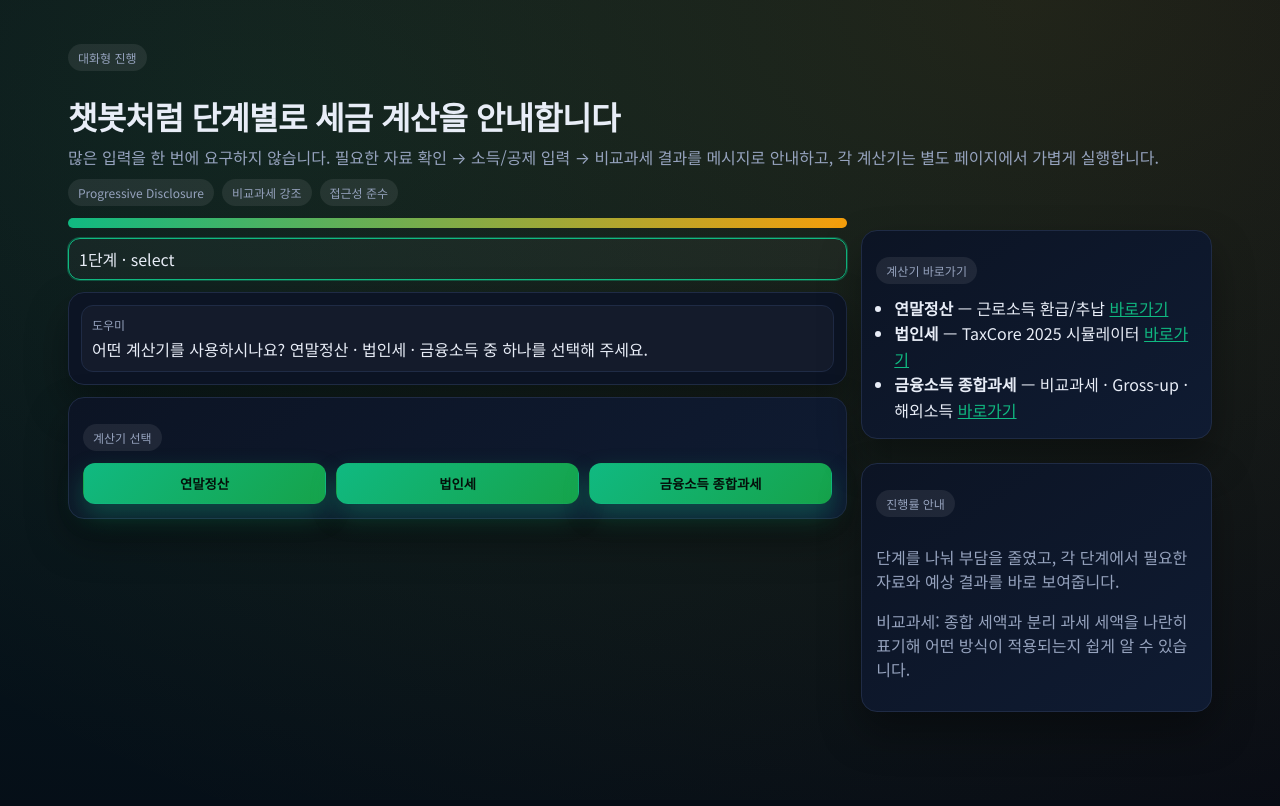
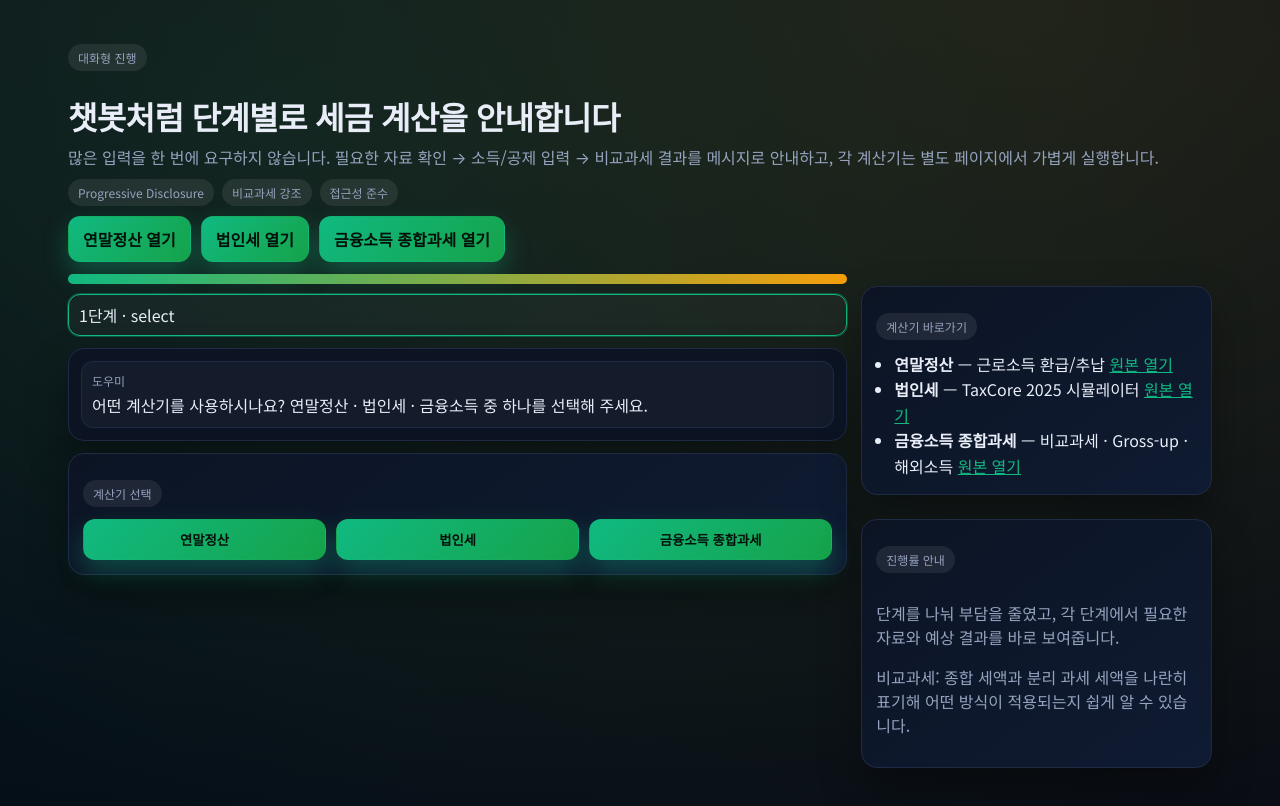
Before and after one commit to wonhyungLee/tax3, a React (Vite) app in the folder tax-unified-platform/: page / in a window 1280 px wide. Shown: the top 806 px of the page. Built offline with nearby package versions, Linux system fonts and the light colour scheme.

Commit message:
Fix copy-static for Cloudflare build

```diff
--- a/tax-unified-platform/index.html
+++ b/tax-unified-platform/index.html
@@ -9,18 +9,8 @@
     <link rel="preconnect" href="https://fonts.gstatic.com" crossorigin>
     <link href="https://fonts.googleapis.com/css2?family=Space+Grotesk:wght@500;600;700&family=Noto+Sans+KR:wght@400;500;600;700&display=swap" rel="stylesheet">
   </head>
-  <body data-theme="light">
-    <div id="root">
-      <main style="max-width: 960px; margin: 40px auto; padding: 0 18px; color: #e5e7eb; font-family: 'Noto Sans KR', 'Space Grotesk', system-ui;">
-        <h1 style="margin: 0 0 12px;">Tax Unified</h1>
-        <p style="margin: 0 0 16px; color: #94a3b8;">스크립트 로딩에 문제가 있으면 아래 버튼으로 계산기를 바로 여세요.</p>
-        <div style="display: grid; grid-template-columns: repeat(auto-fit, minmax(200px, 1fr)); gap: 10px;">
-          <a href="/yearend/index.html" style="padding: 12px; border-radius: 12px; border: 1px solid #1f2b45; background: rgba(255,255,255,0.04); text-decoration: none; color: inherit;">연말정산</a>
-          <a href="/corporate/index.html" style="padding: 12px; border-radius: 12px; border: 1px solid #1f2b45; background: rgba(255,255,255,0.04); text-decoration: none; color: inherit;">법인세</a>
-          <a href="/financial/index.html" style="padding: 12px; border-radius: 12px; border: 1px solid #1f2b45; background: rgba(255,255,255,0.04); text-decoration: none; color: inherit;">금융소득 종합과세</a>
-        </div>
-      </main>
-    </div>
+  <body>
+    <div id="root"></div>
     <script type="module" src="/src/main.jsx"></script>
   </body>
 </html>
--- a/tax-unified-platform/package.json
+++ b/tax-unified-platform/package.json
@@ -6,7 +6,7 @@
     "dev": "vite",
     "build": "vite build && npm run copy-static",
     "preview": "vite preview",
-    "copy-static": "copyfiles -u 1 \"yearend/**\" \"corporate/**\" \"financial/**\" \"board/**\" share.html dist",
+    "copy-static": "copyfiles -u 1 \"yearend/**\" \"corporate/**\" \"financial/**\" \"board/**\" dist && copyfiles \"share.html\" dist",
     "test:e2e": "BASE_URL=${BASE_URL:-http://localhost:4173} playwright test",
     "test": "npm run test:e2e"
   },
--- a/tax-unified-platform/src/App.jsx
+++ b/tax-unified-platform/src/App.jsx
@@ -1,10 +1,10 @@
 import { useMemo, useState } from 'react';
-import { Link, Routes, Route } from 'react-router-dom';
+import { Link, Routes, Route, useNavigate } from 'react-router-dom';
 
 const calculators = [
-  { id: 'yearend', name: '연말정산', path: '/yearend/index.html', blurb: '근로소득 환급/추납' },
-  { id: 'corporate', name: '법인세', path: '/corporate/index.html', blurb: 'TaxCore 2025 시뮬레이터' },
-  { id: 'financial', name: '금융소득 종합과세', path: '/financial/index.html', blurb: '비교과세 · Gross-up · 해외소득' },
+  { id: 'yearend', name: '연말정산', blurb: '근로소득 환급/추납', route: '/yearend', href: '/yearend/index.html' },
+  { id: 'corporate', name: '법인세', blurb: 'TaxCore 2025 시뮬레이터', route: '/corporate', href: '/corporate/index.html' },
+  { id: 'financial', name: '금융소득 종합과세', blurb: '비교과세 · Gross-up · 해외소득', route: '/financial', href: '/financial/index.html' },
 ];
 
 const docChecklist = [
@@ -27,7 +27,7 @@ const ChatBubble = ({ role, children }) => (
 function useProgress(calculator, step) {
   const steps = useMemo(() => {
     if (calculator === 'financial') {
-      return ['select', 'docs', 'financialIncome', 'otherIncome', 'grossUp', 'review'];
+      return ['select', 'docs', 'financialIncome', 'otherIncome', 'review'];
     }
     if (calculator === 'yearend' || calculator === 'corporate') {
       return ['select', 'docs', 'basic', 'review'];
@@ -57,7 +57,7 @@ const FinancialSummary = ({ data }) => {
   const comprehensiveTax = progressive(Math.max(other + Math.max(fin - threshold, 0) + grossUpAdd, 0));
   const methodA = comprehensiveTax + threshold * 0.14;
   const methodB = separateTax;
-  const chosen = methodA >= methodB ? '종합과세가 더 큼 (비교과세 적용)' : '분리과세가 더 큼 (비교과세 적용)';
+  const chosen = methodA >= methodB ? '종합과세 적용(더 큰 세액)' : '분리과세 유지';
   const note = fin > threshold ? chosen : '2천만원 이하 → 전액 분리과세';
 
   return (
@@ -80,6 +80,7 @@ function ChatWizard() {
   const [answers, setAnswers] = useState({ financialIncome: '', otherIncome: '', grossUpRate: 0.1 });
   const [step, setStep] = useState('select');
   const { steps, index, pct } = useProgress(calculator, step);
+  const navigate = useNavigate();
 
   const pushMessage = (role, text) => setMessages((prev) => [...prev, { role, text }]);
 
@@ -126,6 +127,11 @@ function ChatWizard() {
   const handleBasicNext = () => {
     pushMessage('bot', '선택한 계산기 페이지로 이동해 계속 입력하세요.');
     setStep('review');
+  };
+
+  const openCalculator = (id) => {
+    const target = calculators.find((c) => c.id === id);
+    if (target) navigate(target.route);
   };
 
   return (
@@ -220,7 +226,7 @@ function ChatWizard() {
               <p className="pill">간단 안내</p>
               <p className="muted">선택한 계산기를 열어 세부 항목을 채워 주세요. 입력 자료는 브라우저에만 저장됩니다.</p>
               <div className="actions">
-                <a className="btn primary" href={calculators.find((c) => c.id === calculator)?.path}>계산기 열기</a>
+                <button className="btn primary" onClick={() => openCalculator(calculator)}>계산기 열기</button>
               </div>
             </div>
           )}
@@ -235,9 +241,9 @@ function ChatWizard() {
               <p className="muted">아래 버튼을 눌러 선택한 계산기로 이동해 상세 입력을 완료하세요.</p>
               <div className="actions">
                 {calculators.map((c) => (
-                  <a key={c.id} className="btn ghost" href={c.path} target={calculator === c.id ? '_self' : '_blank'} rel="noreferrer">
+                  <Link key={c.id} className="btn ghost" to={c.route}>
                     {c.name} 열기
-                  </a>
+                  </Link>
                 ))}
               </div>
             </div>
@@ -251,7 +257,7 @@ function ChatWizard() {
               {calculators.map((c) => (
                 <li key={c.id}>
                   <strong>{c.name}</strong> — {c.blurb}{' '}
-                  <Link to={c.path} target="_blank" rel="noreferrer" className="link">바로가기</Link>
+                  <a href={c.href} target="_blank" rel="noreferrer" className="link">원본 열기</a>
                 </li>
               ))}
             </ul>
@@ -267,13 +273,30 @@ function ChatWizard() {
   );
 }
 
-function App() {
+const PageLayout = ({ title, children }) => (
+  <main className="shell">
+    <h1 className="page-title">{title}</h1>
+    {children}
+  </main>
+);
+
+const IframePage = ({ title, src }) => (
+  <PageLayout title={title}>
+    <div className="card">
+      <p className="muted">원본 엔진을 React 라우트에서 그대로 불러옵니다. 새 창으로 열어 전 화면에서도 사용할 수 있습니다.</p>
+      <div className="actions">
+        <a className="btn primary" href={src} target="_blank" rel="noreferrer">새 창에서 열기</a>
+      </div>
+      <div className="frame-wrap">
+        <iframe title={title} src={src} loading="lazy" />
+      </div>
+    </div>
+  </PageLayout>
+);
+
+function Home() {
   return (
-    <Routes>
-      <Route
-        path="/*"
-        element={
-          <main>
+    <div>
       <header className="hero">
         <div>
           <p className="pill">대화형 진행</p>
@@ -288,11 +311,27 @@ function App() {
             <span className="pill">접근성 준수</span>
           </div>
         </div>
+        <div className="actions">
+          {calculators.map((c) => (
+            <Link key={c.id} className="btn primary" to={c.route}>
+              {c.name} 열기
+            </Link>
+          ))}
+        </div>
       </header>
       <ChatWizard />
-          </main>
+    </div>
+  );
 }
-      />
+
+function App() {
+  return (
+    <Routes>
+      <Route path="/" element={<Home />} />
+      <Route path="/yearend" element={<IframePage title="연말정산" src="/yearend/index.html" />} />
+      <Route path="/corporate" element={<IframePage title="법인세" src="/corporate/index.html" />} />
+      <Route path="/financial" element={<IframePage title="금융소득 종합과세" src="/financial/index.html" />} />
+      <Route path="*" element={<Home />} />
     </Routes>
   );
 }
--- a/tax-unified-platform/src/index.css
+++ b/tax-unified-platform/src/index.css
@@ -22,7 +22,7 @@ body {
   min-height: 100vh;
 }
 
-a { color: inherit; }
+a { color: inherit; text-decoration: none; }
 
 .hero {
   padding: 32px 18px 12px;
@@ -148,6 +148,8 @@ a { color: inherit; }
   box-shadow: 0 12px 26px rgba(16,185,129,0.32);
 }
 
+.btn.ghost { background: rgba(255,255,255,0.04); }
+
 .btn:hover { transform: translateY(-1px); }
 .btn:active { transform: translateY(0); opacity: 0.95; }
 
@@ -191,7 +193,13 @@ label.floating input:not(:placeholder-shown) + span {
   font-size: 11px;
 }
 
+.page-title { margin: 0 0 12px; }
+
+.frame-wrap { border: 1px solid var(--border); border-radius: var(--radius); overflow: hidden; box-shadow: var(--shadow); margin-top: 10px; }
+iframe { width: 100%; height: 100vh; border: none; background: #0b1224; }
+
 @media (max-width: 960px) {
   .wizard-grid { grid-template-columns: 1fr; }
   .side { order: -1; }
+  iframe { height: 720px; }
 }
```
Lines whose indentation alone changed are shown as unchanged.
